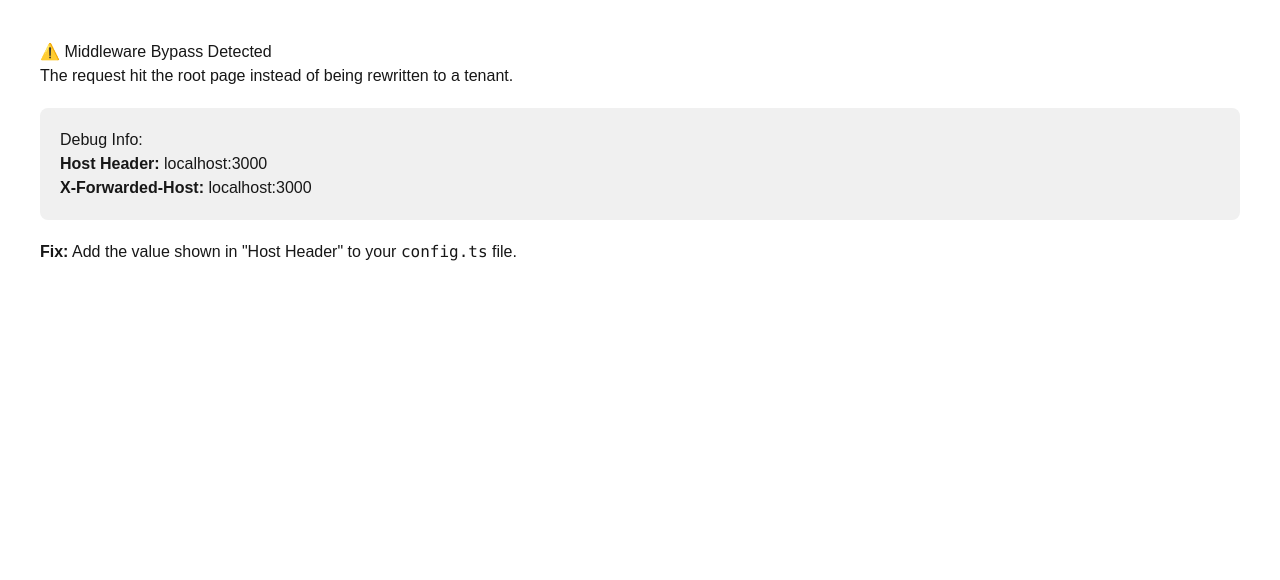
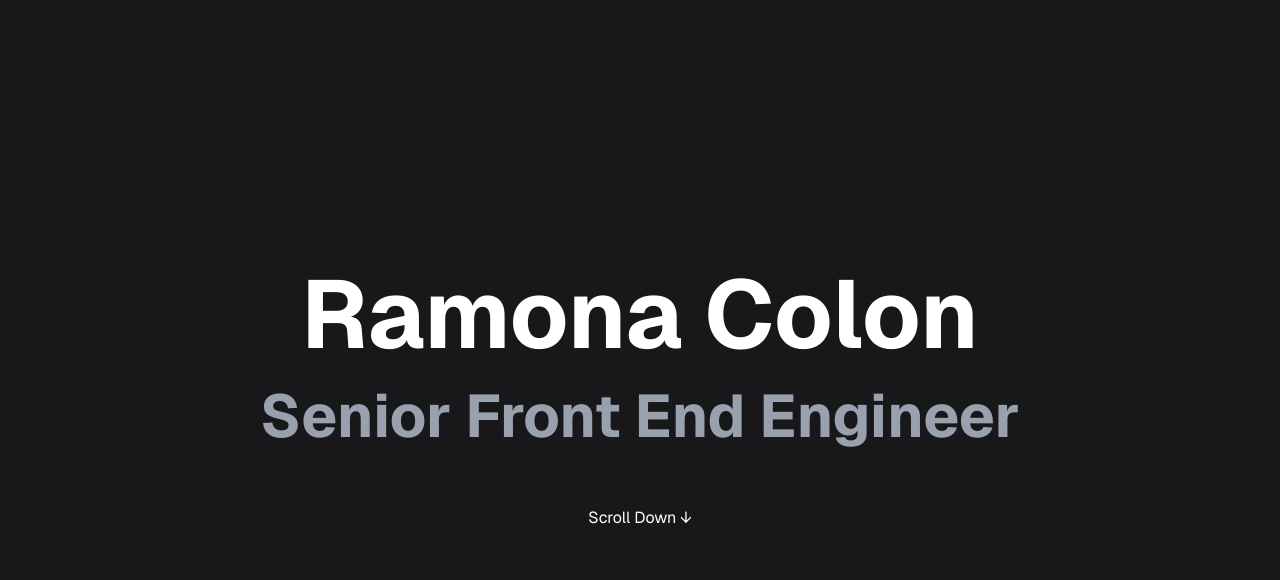
Before and after one commit to ramonancolon/multi-tenant, a Next.js app: page / in a window 1280 px wide. Shown: the top 580 px of the page. Built offline with nearby package versions, Linux system fonts and the light colour scheme.

Commit message:
dreamhost prep
Adding temp routing fix

```diff
--- a/src/app/page.tsx
+++ b/src/app/page.tsx
@@ -1,26 +1,48 @@
-import { headers } from "next/headers";
+import { notFound } from "next/navigation";
+import { getTenant } from "@/tenants/config";
+import ParallaxLayout from "@/components/ClientAParallax";
+import { Tenant } from "@/lib/types";
 
-export default async function DebugPage() {
-  // 1. Await the headers (Required in Next.js 15+)
-  const headersList = await headers();
+// 1. Force dynamic rendering so it updates instantly
+export const dynamic = "force-dynamic";
 
-  const host = headersList.get("host");
-  const xForwardedHost = headersList.get("x-forwarded-host");
+// 2. Simple Layout Wrapper
+const StandardLayout = ({ tenant }: { tenant: Tenant }) => (
+  <div className="min-h-screen flex items-center justify-center bg-gray-50">
+    <div className="max-w-2xl p-10 bg-white shadow-xl rounded-xl">
+      <h1 className="text-4xl font-bold text-gray-900 mb-4">{tenant.name}</h1>
+      <p className="text-lg text-gray-600">{tenant.content.description}</p>
+    </div>
+  </div>
+);
 
-  return (
-    <div style={{ padding: 40, fontFamily: "sans-serif" }}>
-      <h1>⚠️ Middleware Bypass Detected</h1>
-      <p>The request hit the root page instead of being rewritten to a tenant.</p>
+// Layout Registry
+const LayoutRegistry = {
+  parallax: ParallaxLayout,
+  standard: StandardLayout,
+  minimal: StandardLayout,
+};
 
-      <div style={{ background: "#f0f0f0", padding: 20, borderRadius: 8, marginTop: 20 }}>
-        <h3>Debug Info:</h3>
-        <p><strong>Host Header:</strong> {host}</p>
-        <p><strong>X-Forwarded-Host:</strong> {xForwardedHost || "Missing"}</p>
-      </div>
+export default function RootHomePage() {
+  // 3. HARDCODE: We are forcibly loading Ramona's data
+  // This bypasses all routing logic. If this file runs, your site LOADS.
+  const domain = "ramonacolon.dev";
+  const tenant = getTenant(domain);
 
-      <p style={{ marginTop: 20 }}>
-        <strong>Fix:</strong> Add the value shown in "Host Header" to your <code>config.ts</code> file.
-      </p>
-    </div>
-  );
+  console.log("------------------------------------------------");
+  console.log("🚀 ROOT PAGE LOADING FOR:", domain);
+  console.log("Found Tenant:", tenant ? "YES" : "NO");
+  console.log("------------------------------------------------");
+
+  if (!tenant) {
+    return (
+        <div>
+            <h1>Error: Configuration Missing</h1>
+            <p>Could not find data for {domain} in config.ts</p>
+        </div>
+    );
+  }
+
+  const LayoutComponent = LayoutRegistry[tenant.layout] || StandardLayout;
+  return <LayoutComponent tenant={tenant} />;
 }
```
